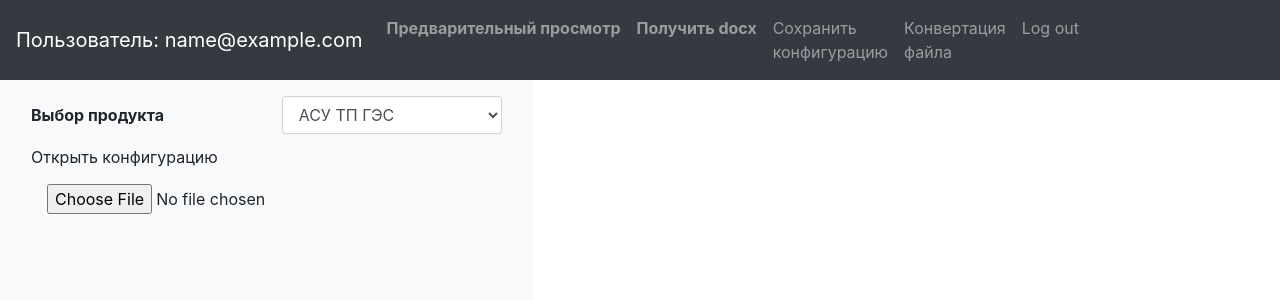
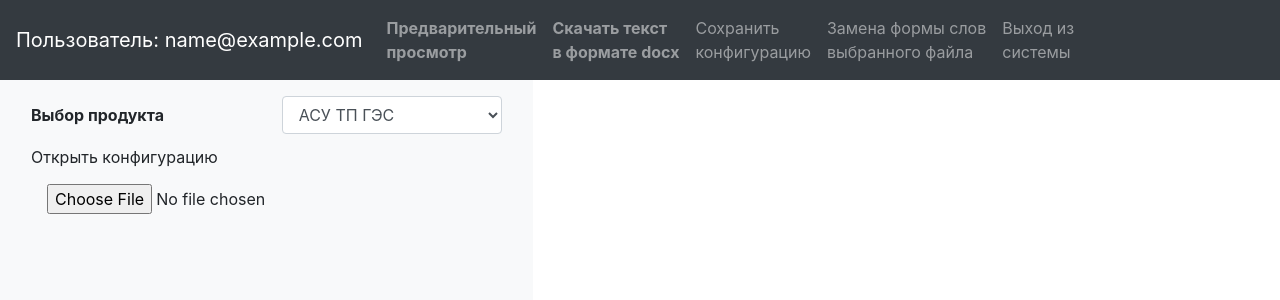
Before and after one commit to vled12/proposal, a Flask app: page / in a window 1280 px wide. Shown: the top 300 px of the page. Run offline with Flask 2, Linux system fonts and the light colour scheme; the visitor is signed in with stand-in values (Sample User, id 1); data comes from the database, SQL or seed files in the repository; parts of the project's set-up code (start-up, migrations or seed data) failed here and were passed over; some libraries are stand-ins or nearby versions.

Commit message:
several fixes

```diff
--- a/tkp/core.py
+++ b/tkp/core.py
@@ -52,9 +52,9 @@ class LoginForm(FlaskForm):
 
 # Форма добавления пользователя
 class RegistrationForm(FlaskForm):
-    username = StringField('username')  # , validators=[DataRequired()])
-    email = StringField('email')  # , validators=[DataRequired(), Email()])
-    password = PasswordField('password')  # , validators=[DataRequired()])
+    username = StringField('User')  # , validators=[DataRequired()])
+    email = StringField('E-mail')  # , validators=[DataRequired(), Email()])
+    password = PasswordField('Password')  # , validators=[DataRequired()])
     password2 = PasswordField(
         'Repeat Password')  # , validators=[DataRequired(), EqualTo('password')])
     register = SubmitField('Register')
@@ -70,10 +70,10 @@ class RegistrationForm(FlaskForm):
             raise ValidationError('Please use a different email address.')
 
 
-# Форма входа
+# Форма редактирования пользователя
 class EditUserForm(FlaskForm):
     id = IntegerField('User ID')  # , validators=[DataRequired()])
-    edit = SubmitField('Edit user')
+    edit = SubmitField('Delete user')
 
 
 @server.before_request
@@ -270,8 +270,8 @@ def admin_panel():
         newUser.set_password(regForm.password.data)
         db.session.add(newUser)
         db.session.commit()
+        flash('User added successfully.')
 
-        flash('User added successfully.')
     if editForm.validate_on_submit() and editForm.edit.data:
         editUser = User.query.filter_by(id=editForm.id.data).first()
         email = editUser.email
--- a/tkp/templates/editUser.htm
+++ b/tkp/templates/editUser.htm
@@ -9,7 +9,7 @@
     {% endfor %}
 </table>
 
-<form action="" method="post" name="register">
+<form action="" method="post" name="edit">
     {{ editform.hidden_tag() }}
     <p>
         {{ editform.id.label }}<br>
--- a/tkp/templates/index.htm
+++ b/tkp/templates/index.htm
@@ -10,22 +10,20 @@
 
     <div class="collapse navbar-collapse" id="navbarTogglerDemo02">
         <ul class="navbar-nav mr-auto mt-2 mt-lg-0">
-            <li class="nav-item"><a class="nav-link" id="get-preview" href="javascript:void(0)" role="button"><strong>Предварительный
+            <li class="nav-item"><a class="nav-link" id="get-preview" href="javascript:void(0)" role="button"><strong>Предварительный<br>
                 просмотр</strong></a></li>
-            <li class="nav-item"><a class="nav-link" id="get-docx" href="javascript:void(0)" role="button"><strong>Получить
+            <li class="nav-item"><a class="nav-link" id="get-docx" href="javascript:void(0)" role="button"><strong>Скачать текст<br> в формате
                 docx</strong></a></li>
             <!--<li class="nav-item"><a class="nav-link" id="print-preview" href="javascript:void(0)" role="button">Печать превью</a></li>-->
             <li class="nav-item"><a class="nav-link" id="get-cfg" href="javascript:void(0)" role="button">Сохранить<br>
                 конфигурацию</a></li>
-            <li class="nav-item"><a class="nav-link" id="open-convert-dialog" href="javascript:void(0)" role="button">Конвертация<br>файла</a></li>
+            <li class="nav-item"><a class="nav-link" id="open-convert-dialog" href="javascript:void(0)" role="button">Замена формы слов<br>выбранного файла</a></li>
             {% if g.user.is_authenticated %}
-            <li class="nav-item"><a class="nav-link" id="logout" href="{{ url_for('logout') }}" role="button">Log
-                out</a></li>
+            <li class="nav-item"><a class="nav-link" id="logout" href="{{ url_for('logout') }}" role="button">Выход из<br>системы</a></li>
             {% endif %}
             <!-- Administrator access -->
             {% if g.user.role == 1 %}
-            <li class="nav-item"><a class="nav-link" id="admin-panel" href="{{ url_for('admin_panel') }}" role="button">Admin
-                panel</a></li>
+            <li class="nav-item"><a class="nav-link" id="admin-panel" href="{{ url_for('admin_panel') }}" role="button">Панель<br>администратора</a></li>
             {% endif %}
         </ul>
     </div>
--- a/tkp/templates/register.htm
+++ b/tkp/templates/register.htm
@@ -1,5 +1,5 @@
-<h1>Register</h1>
-<form action="" method="post" name="register">
+<h1>Регистрация нового пользователя</h1>
+<form action="" method="post" name="register"">
     {{ regform.hidden_tag() }}
     <p>
         {{ regform.username.label }}<br>
```
Also changed, not shown: tkp/templates/admin.htm (+24 -3 lines), 2 other files.
